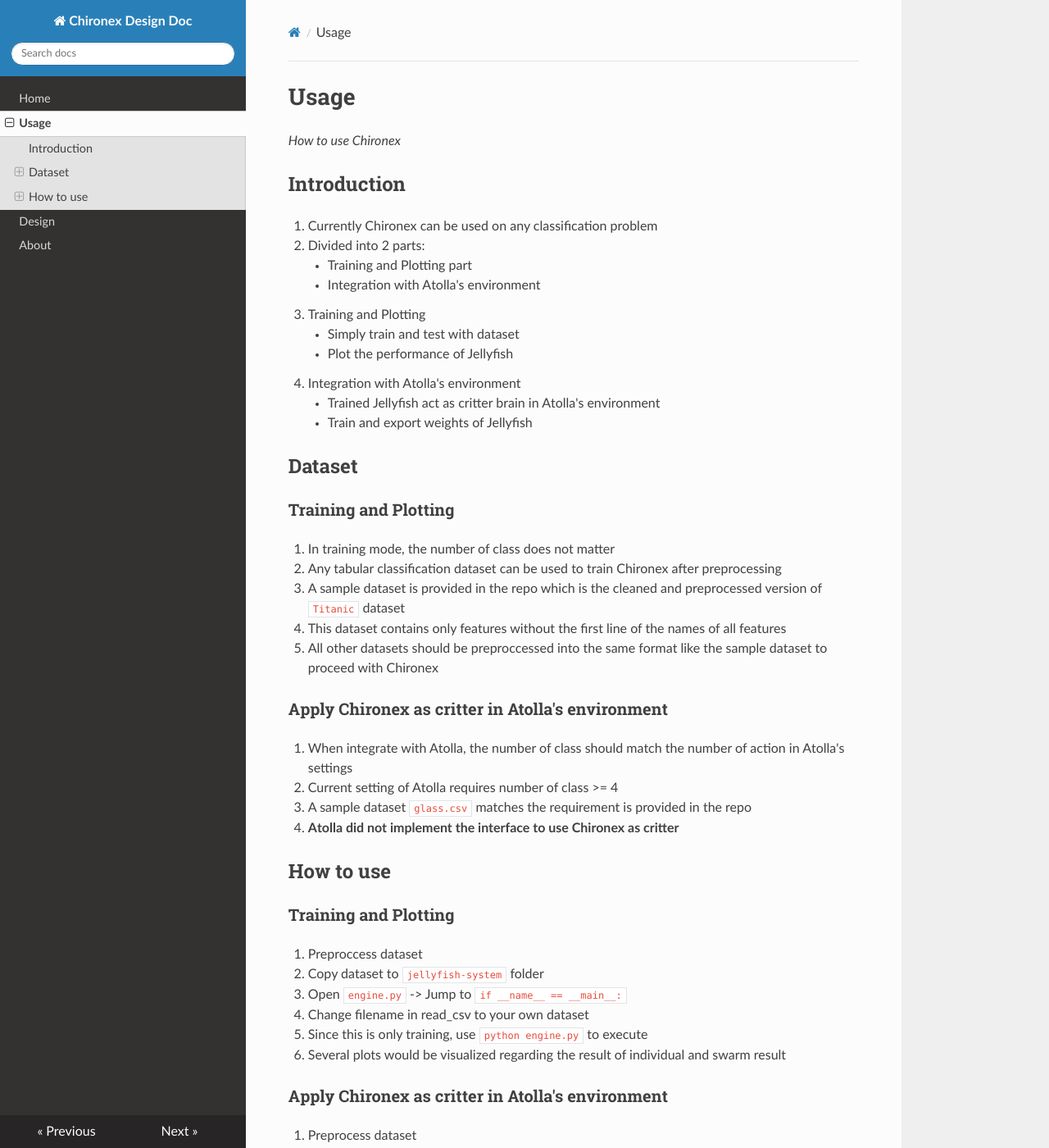
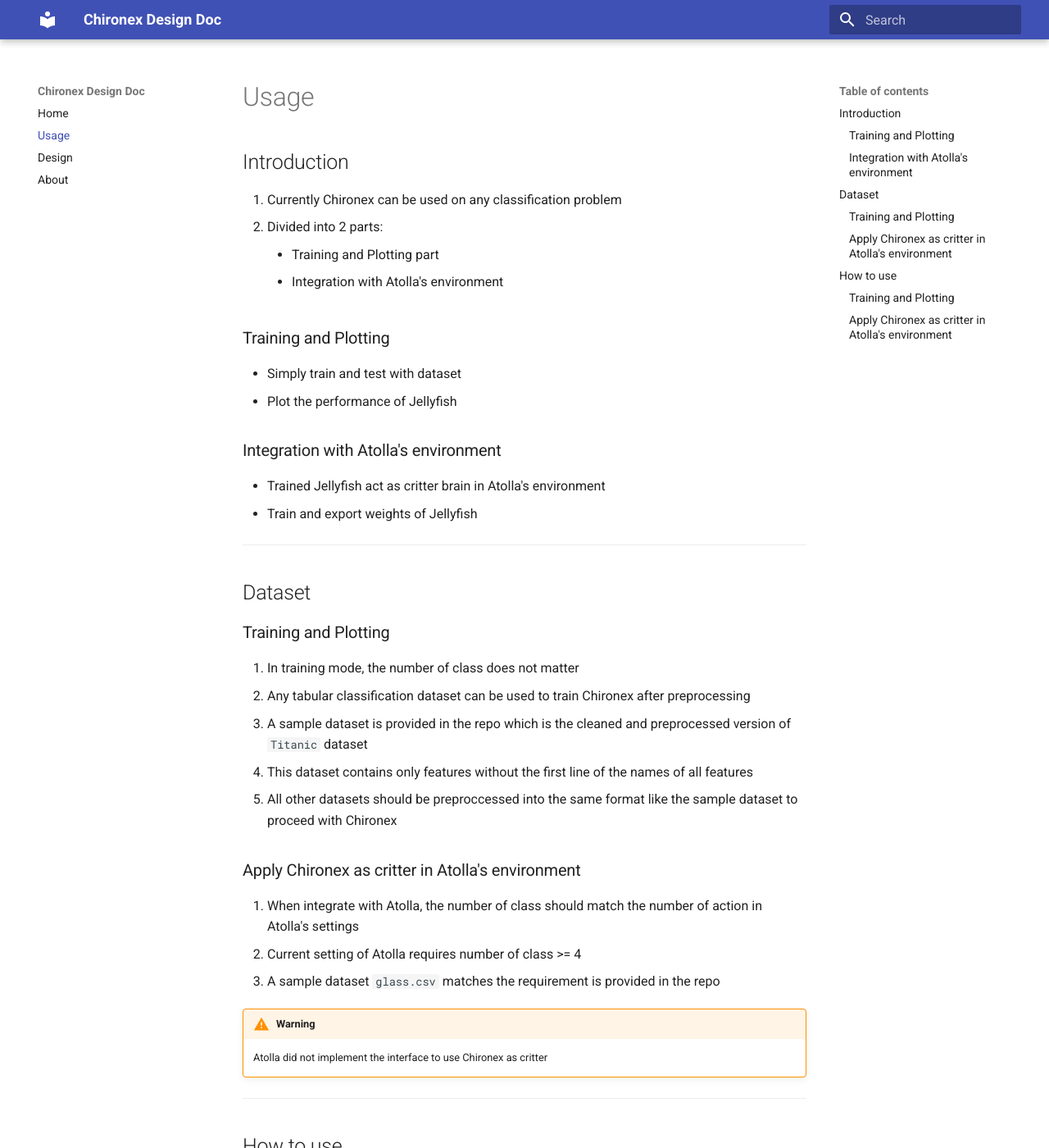
Before and after one commit to tpchris1/chironex-design-doc, an MkDocs documentation site: the page built from docs/usage.md, in a window 1280 px wide and 1400 px high. Shown: the whole window at 82% size. Built offline with MkDocs 1.6.1 and Material for MkDocs 9.7.7, drawn with Linux system fonts in a browser that asks for light colours; nearby versions of some CDN libraries; some of the changed text lies outside the part shown.

Commit message:
Update design content

```diff
--- a/docs/usage.md
+++ b/docs/usage.md
@@ -1,17 +1,19 @@
 # Usage
-*How to use Chironex*
+
 
 ## Introduction
 1. Currently Chironex can be used on any classification problem
 2. Divided into 2 parts:
     - Training and Plotting part
     - Integration with Atolla's environment
-3. Training and Plotting
-    - Simply train and test with dataset
-    - Plot the performance of Jellyfish
-4. Integration with Atolla's environment
-    - Trained Jellyfish act as critter brain in Atolla's environment
-    - Train and export weights of Jellyfish
+### Training and Plotting
+- Simply train and test with dataset
+- Plot the performance of Jellyfish
+### Integration with Atolla's environment
+- Trained Jellyfish act as critter brain in Atolla's environment
+- Train and export weights of Jellyfish
+
+---
 
 ## Dataset
 ### Training and Plotting
@@ -25,7 +27,10 @@
 1. When integrate with Atolla, the number of class should match the number of action in Atolla's settings
 2. Current setting of Atolla requires number of class >= 4
 3. A sample dataset `glass.csv` matches the requirement is provided in the repo
-4. **Atolla did not implement the interface to use Chironex as critter**
+!!! warning
+    Atolla did not implement the interface to use Chironex as critter
+
+---
 
 ## How to use
 ### Training and Plotting
--- a/mkdocs.yml
+++ b/mkdocs.yml
@@ -4,4 +4,10 @@ nav:
     - Usage: usage.md
     - Design: design.md
     - About: about.md
-theme: readthedocs
+theme: material
+markdown_extensions:
+  - admonition
+  - pymdownx.details
+  - pymdownx.superfences
+  - attr_list
+  - md_in_html
```
Also changed, not shown: docs/index.md (+5 -2 lines).
